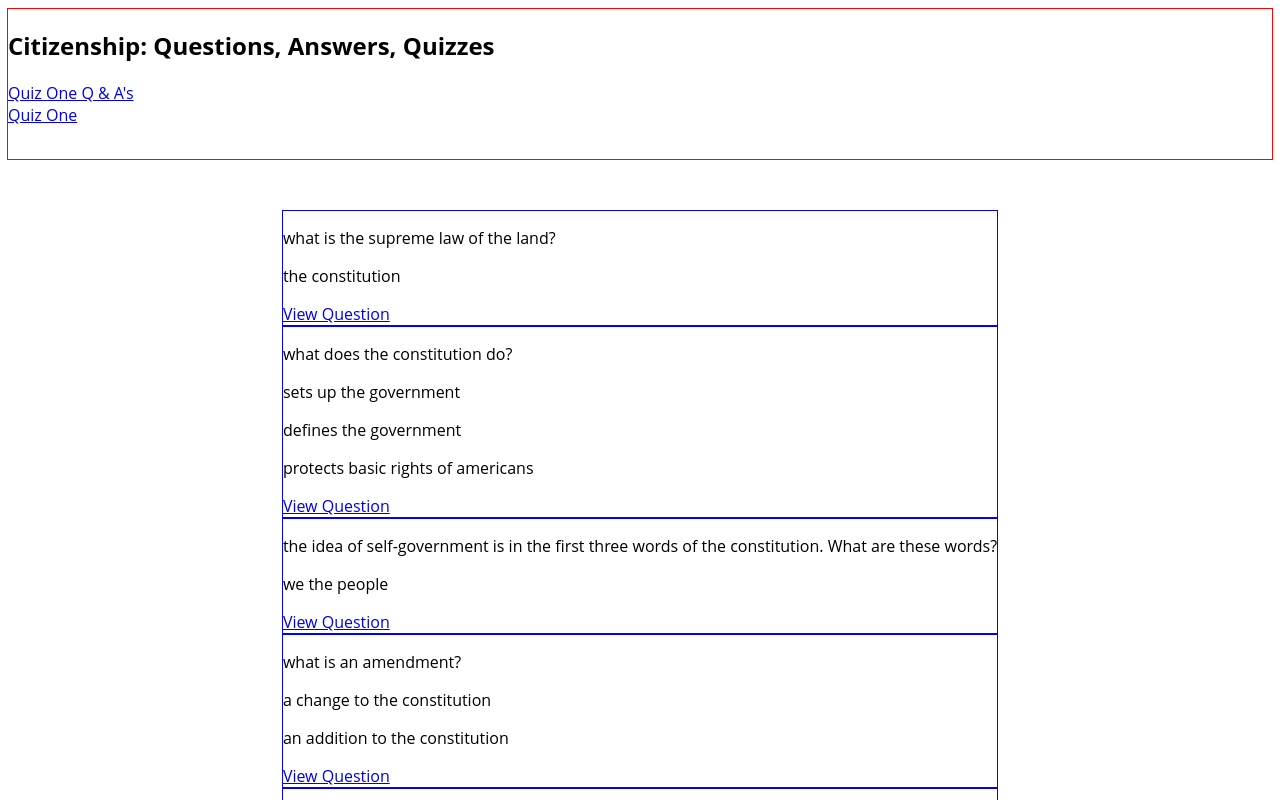
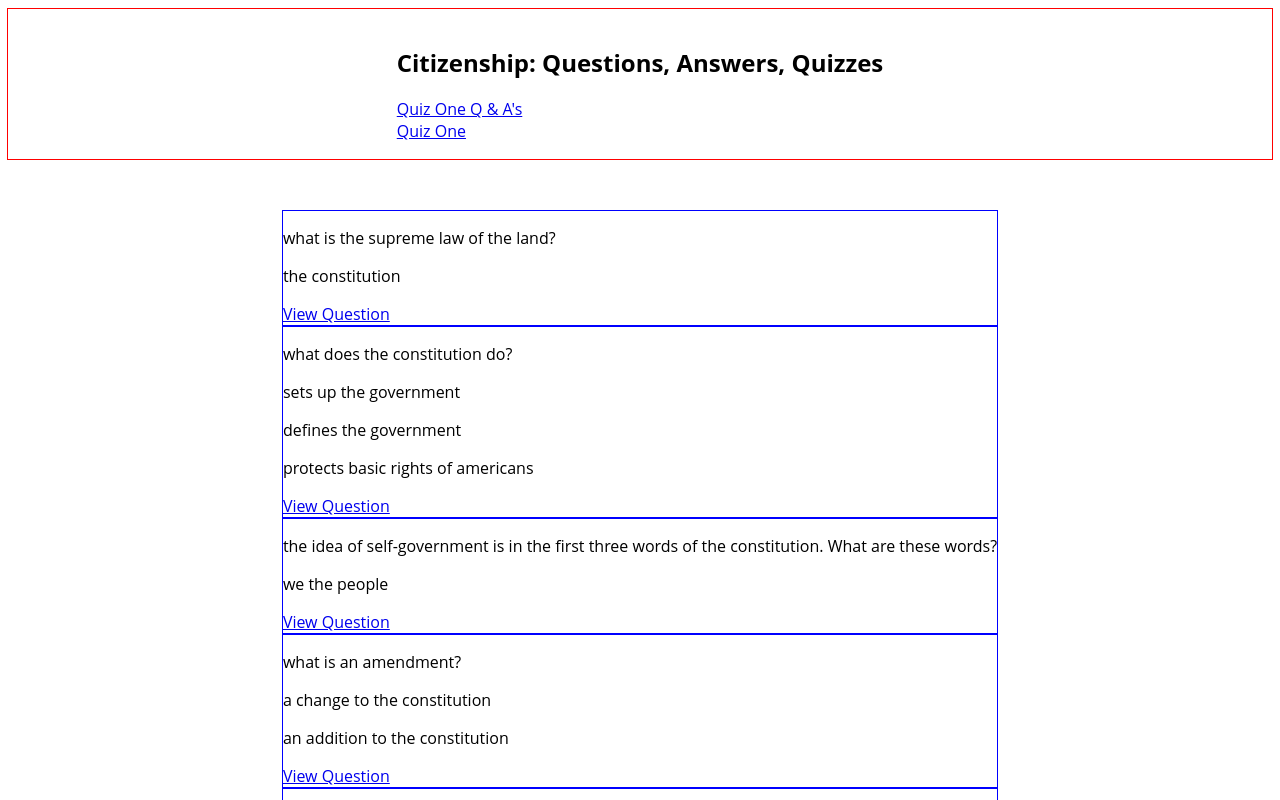
Before and after one commit to mmaustin/citizenship-questions-answers, a React (Create React App) app in the folder citizenship-frontend/: page / in a window 1280 px wide. Shown: the top 800 px of the page. Built offline with nearby package versions, Linux system fonts and the light colour scheme.

Commit message:
turned the nav into a flexbox container

```diff
--- a/citizenship-frontend/src/index.css
+++ b/citizenship-frontend/src/index.css
@@ -23,4 +23,8 @@ nav {
     width: 100%;
     margin-bottom: 50px;
     height: 150px;
+    display: flex;
+    justify-content: center;
+    align-items: center;
+    flex-flow: row;
 }
```
